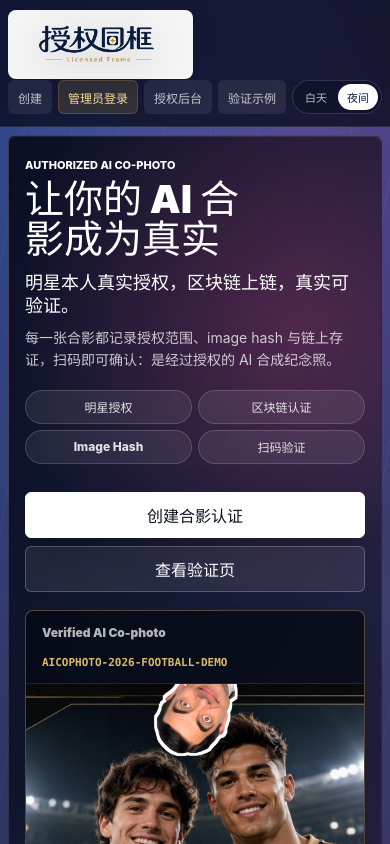
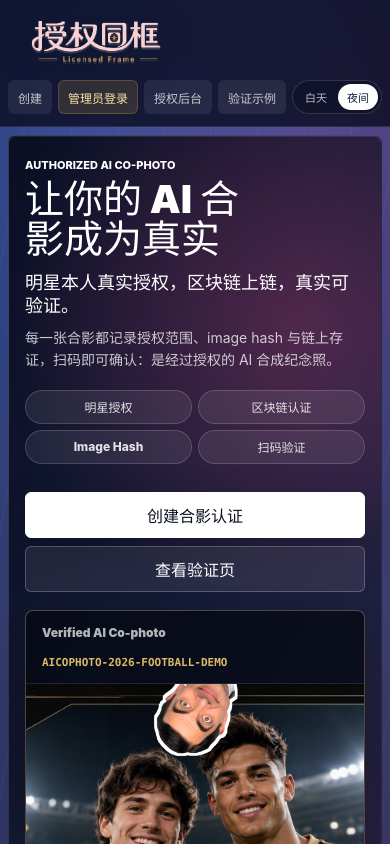
Before and after one commit to l243736590/authorized-ai-cophoto, a React (Vite) app: page / in a window 390 px wide. Shown: the top 844 px of the page. Built offline with nearby package versions, Linux system fonts and the light colour scheme; no server answers.

Commit message:
Make brand logo transparent

```diff
--- a/src/components/Layout.tsx
+++ b/src/components/Layout.tsx
@@ -68,13 +68,13 @@ const defaultBrandState: BrandState = {
 }
 
 function getTextLogoPath(language: 'zh' | 'ko', isDay: boolean) {
-  void isDay
-  return `/brand/${language}-text-dark.png`
+  const tone = isDay ? 'dark' : 'light'
+  return `/brand/${language}-text-${tone}.png`
 }
 
 function getFallbackTextLogoPath(language: 'zh' | 'ko', isDay: boolean) {
-  void isDay
-  return `/brand/${language}-text-dark.png`
+  const fallbackTone = isDay ? 'light' : 'dark'
+  return `/brand/${language}-text-${fallbackTone}.png`
 }
 
 function handleLogoFallback(event: SyntheticEvent<HTMLImageElement>, fallbackSrc: string) {
--- a/src/styles/globals.css
+++ b/src/styles/globals.css
@@ -570,15 +570,15 @@ main {
 
 .brand-edit-item--logo {
   z-index: 1000 !important;
-  padding: 6px 10px 8px;
-  border-radius: 8px;
-  background: rgba(255, 255, 255, 0.96);
-  box-shadow: 0 10px 28px rgba(15, 31, 61, 0.1);
+  padding: 0;
+  border-radius: 0;
+  background: transparent;
+  box-shadow: none;
   line-height: 0;
 }
 
 .app-shell--day .brand-edit-item--logo {
-  background: rgba(255, 255, 255, 0.96);
+  background: transparent;
 }
 
 .brand-edit-item--tagline {
@@ -2894,7 +2894,7 @@ code,
 
   .brand-edit-item--logo {
     z-index: 1000 !important;
-    padding: 6px 10px 8px;
+    padding: 0;
   }
 
   .brand-logo {
```
